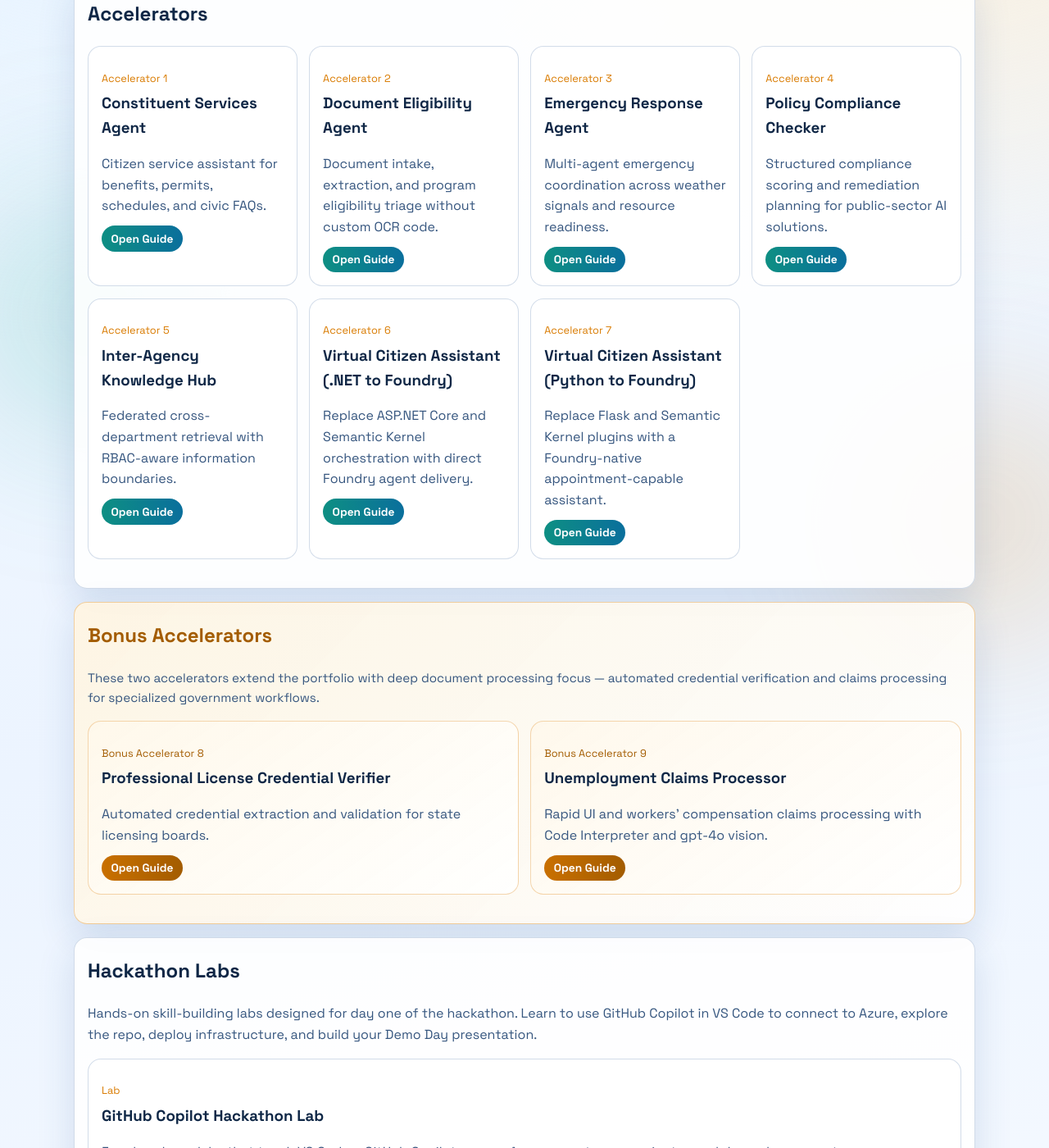
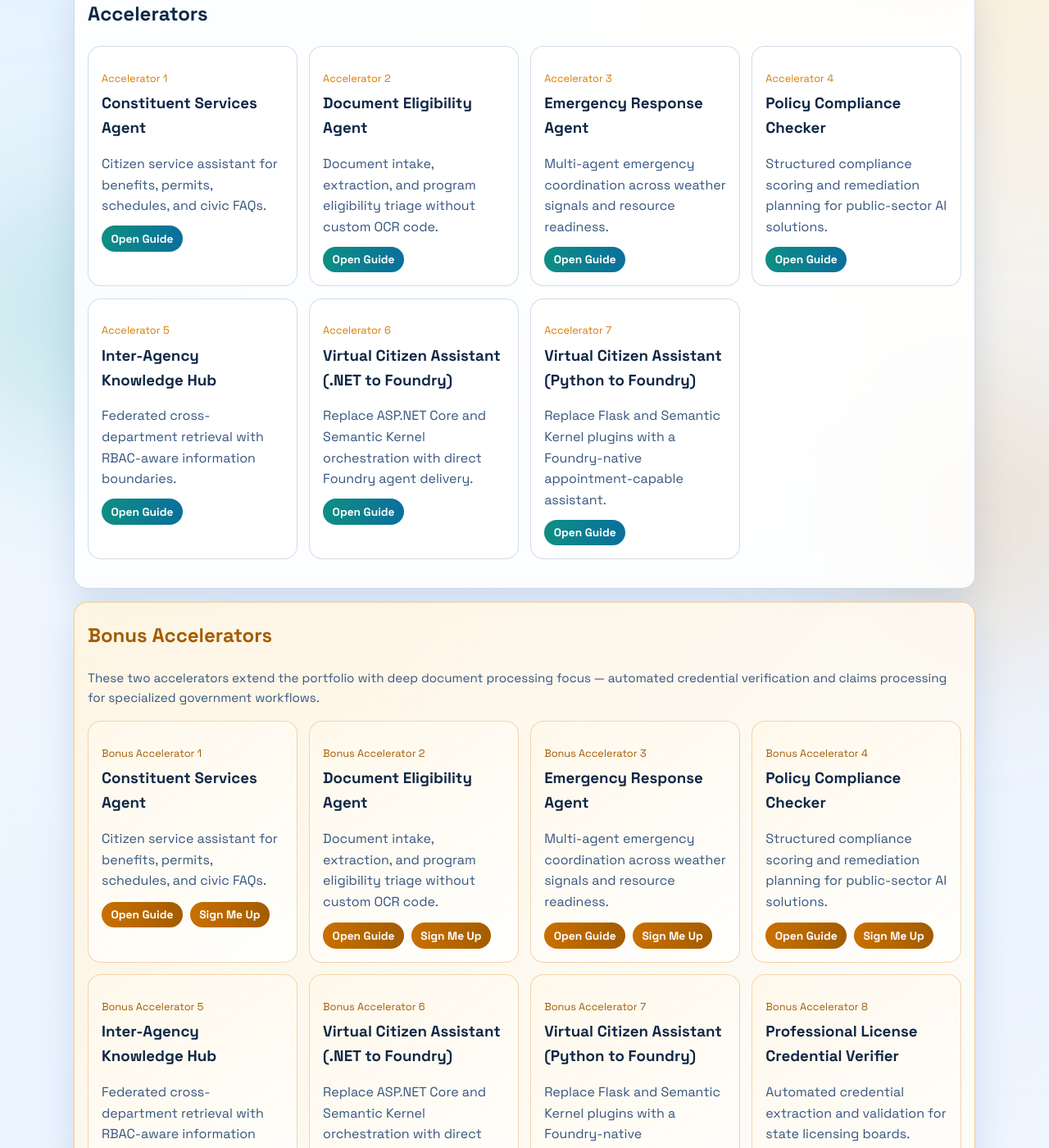
Before and after one commit to ricardo-msft-SE/ai-hack-foundry-usecases, a Jekyll site: the page built from docs/index.md, in a window 1280 px wide and 1400 px high, scrolled down 706 px. Shown: the whole window at 82% size. Built offline with Jekyll 4.4.1, drawn with Linux system fonts in a browser that asks for light colours; some of the changed text lies outside the part shown.

Commit message:
Add accelerator signup button

```diff
--- a/docs/assets/css/site.css
+++ b/docs/assets/css/site.css
@@ -180,6 +180,17 @@ main {
 .card a:hover {
   color: #ffffff;
   filter: brightness(0.95);
+}
+
+.card-actions {
+  display: flex;
+  gap: 0.55rem;
+  flex-wrap: wrap;
+  align-items: center;
+}
+
+.card-actions a {
+  margin-top: 0.1rem;
 }
 
 .card .meta {
--- a/docs/index.md
+++ b/docs/index.md
@@ -59,14 +59,19 @@ title: Foundry-First Accelerator Documentation
   <p class="lede-small">These two accelerators extend the portfolio with deep document processing focus — automated credential verification and claims processing for specialized government workflows.</p>
   <div class="card-grid">
     {% for guide in ordered_guides %}
-    {% if guide.order >= 8 and guide.order <= 10 %}
     <article class="card card-bonus">
       <p class="meta">Bonus Accelerator {{ guide.order }}</p>
       <h3>{{ guide.title }}</h3>
       <p>{{ guide.tagline }}</p>
+      {% if guide.order <= 9 %}
+      <div class="card-actions">
+        <a href="{{ guide.url | relative_url }}">Open Guide</a>
+        <a href="https://forms.office.com/Pages/ResponsePage.aspx?id=v4j5cvGGr0GRqy180BHbR7105kWO-NdDrl7nzF5FI39UOE4zTDFFVUkzQ0dWM1dXWTcwTDlUQTM5US4u&origin=QRCode">Sign Me Up</a>
+      </div>
+      {% else %}
       <a href="{{ guide.url | relative_url }}">Open Guide</a>
+      {% endif %}
     </article>
-    {% endif %}
     {% endfor %}
   </div>
 </section>
```
Also changed, not shown: docs/guides.md (+7 -0 lines).
